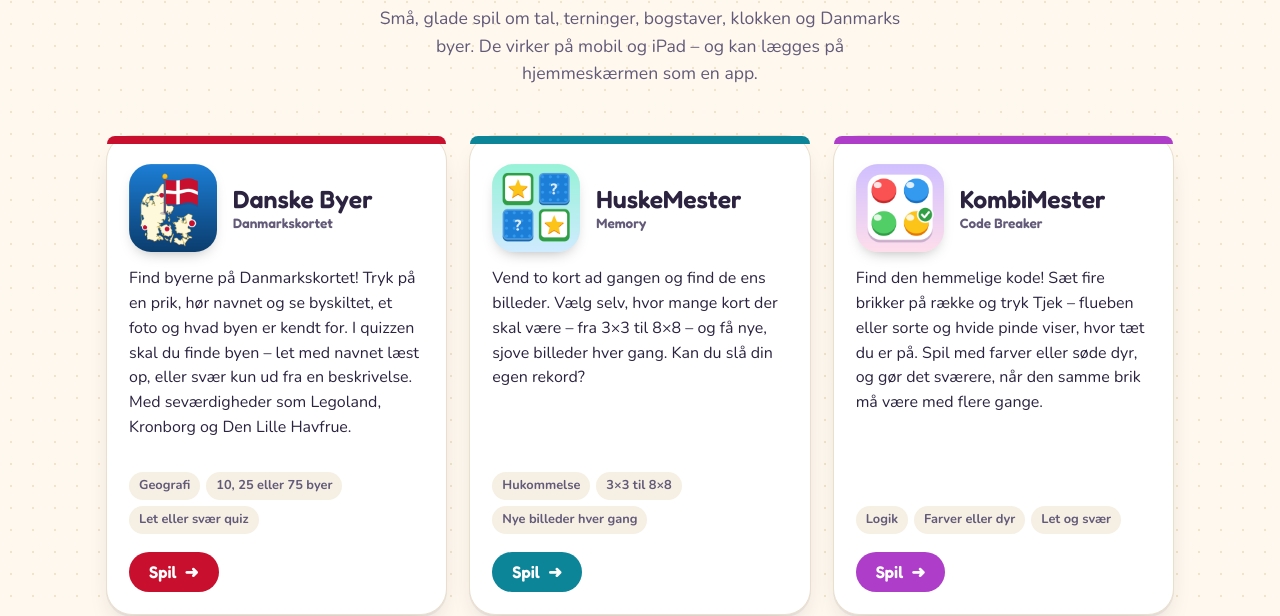
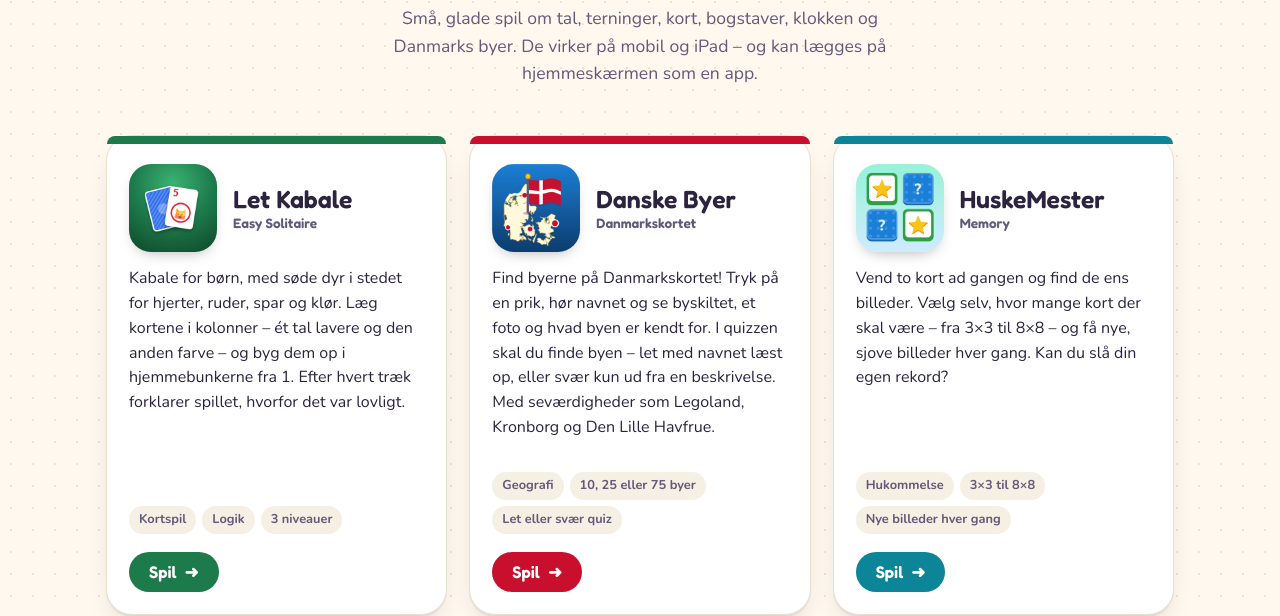
Before and after one commit to kreaton/KidsGames, a plain HTML site: page index.html in a window 1280 px wide. Shown: the part 185-801 px from the top of the page. Drawn offline with nearby package versions, Linux system fonts and the light colour scheme.

Commit message:
Add Let Kabale to the front page
Co-Authored-By: Claude Opus 5.5 <noreply@anthropic.com>

```diff
--- a/index.html
+++ b/index.html
@@ -4,7 +4,7 @@
   <meta charset="utf-8" />
   <meta name="viewport" content="width=device-width, initial-scale=1" />
   <title>Børnenes Spil</title>
-  <meta name="description" content="Små lærerige spil om tal, gangetabeller, terninger og stavning – lavet til børn." />
+  <meta name="description" content="Små lærerige spil om tal, gangetabeller, terninger, kort og stavning – lavet til børn." />
   <link rel="icon" type="image/png" href="billeder/favicon.png" />
   <link rel="apple-touch-icon" href="billeder/apple-touch-icon.png" />
   <link rel="preconnect" href="https://fonts.googleapis.com" />
@@ -108,6 +108,7 @@
     .c4 { --accent: #e67700; } .c5 { --accent: #7950f2; } .c6 { --accent: #e8590c; }
     .c7 { --accent: #1c7ed6; } .c8 { --accent: #e64980; } .c9 { --accent: #e03131; }
     .c10 { --accent: #ae3ec9; } .c11 { --accent: #0c8599; } .c12 { --accent: #c8102e; }
+    .c13 { --accent: #1d7a4b; }
 
     .hint {
       display: flex; align-items: flex-start; gap: 12px; max-width: 34rem; margin: 22px auto 0;
@@ -136,7 +137,7 @@
     <header>
       <div class="bubbles" aria-hidden="true"><span>1</span><span>2</span><span>3</span><span>A</span></div>
       <h1>Børnenes Spil</h1>
-      <p class="lead">Små, glade spil om tal, terninger, bogstaver, klokken og Danmarks byer. De virker på mobil og iPad – og kan lægges på hjemmeskærmen som en app.</p>
+      <p class="lead">Små, glade spil om tal, terninger, kort, bogstaver, klokken og Danmarks byer. De virker på mobil og iPad – og kan lægges på hjemmeskærmen som en app.</p>
       <!-- Shown only in Safari on iPhone/iPad: a page opened from a link keeps Safari's bars,
            while a game added to the home screen gets the whole screen. -->
       <div class="hint" id="hint" hidden>
@@ -148,6 +149,16 @@
     </header>
 
     <main class="grid">
+      <a class="card c13" href="easysolitaire/">
+        <div class="top">
+          <img class="icon" src="billeder/easysolitaire.png" alt="" width="88" height="88" />
+          <h2>Let Kabale<span class="orig">Easy Solitaire</span></h2>
+        </div>
+        <p>Kabale for børn, med søde dyr i stedet for hjerter, ruder, spar og klør. Læg kortene i kolonner – ét tal lavere og den anden farve – og byg dem op i hjemmebunkerne fra 1. Efter hvert træk forklarer spillet, hvorfor det var lovligt.</p>
+        <ul class="tags"><li>Kortspil</li><li>Logik</li><li>3 niveauer</li></ul>
+        <span class="play">Spil <span>➜</span></span>
+      </a>
+
       <a class="card c12" href="danskebyer/">
         <div class="top">
           <img class="icon" src="billeder/danskebyer.png" alt="" width="88" height="88" />
```
Also changed, not shown: billeder/easysolitaire.png (added), 2 other files.
